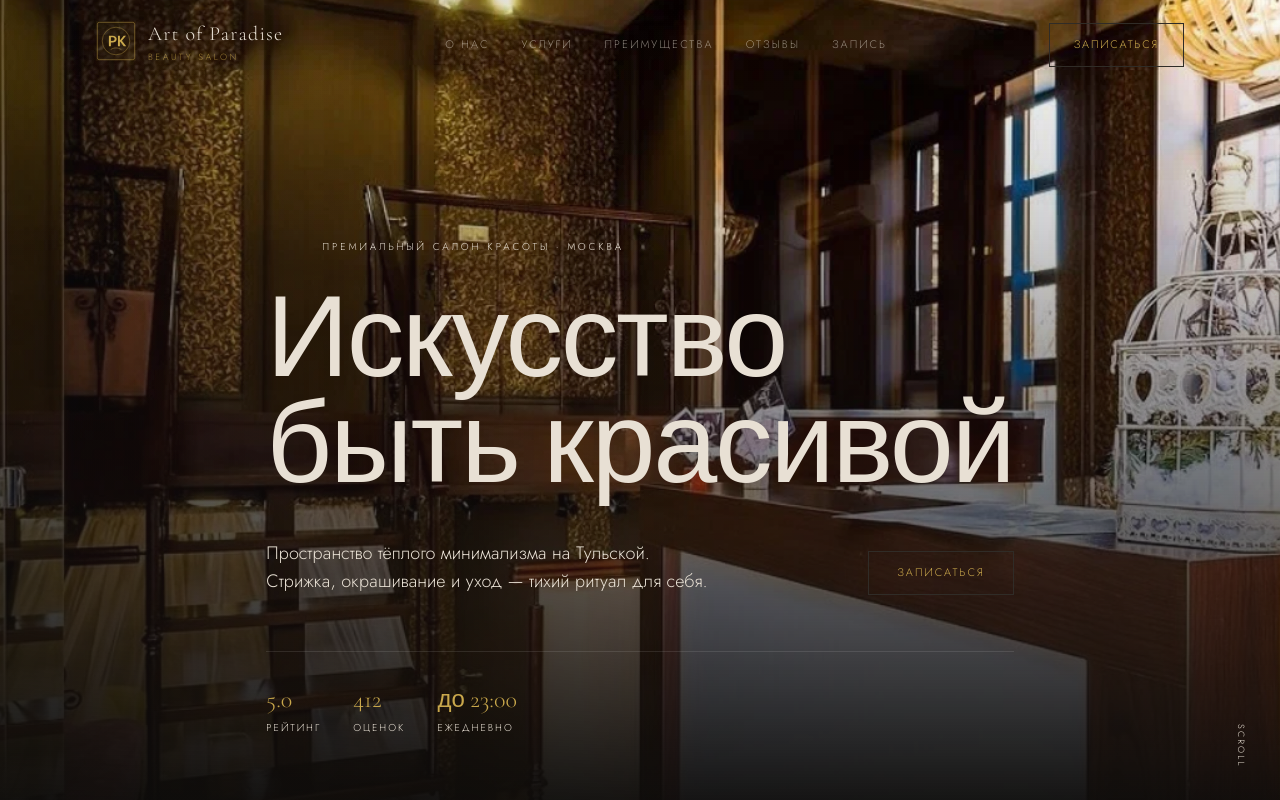
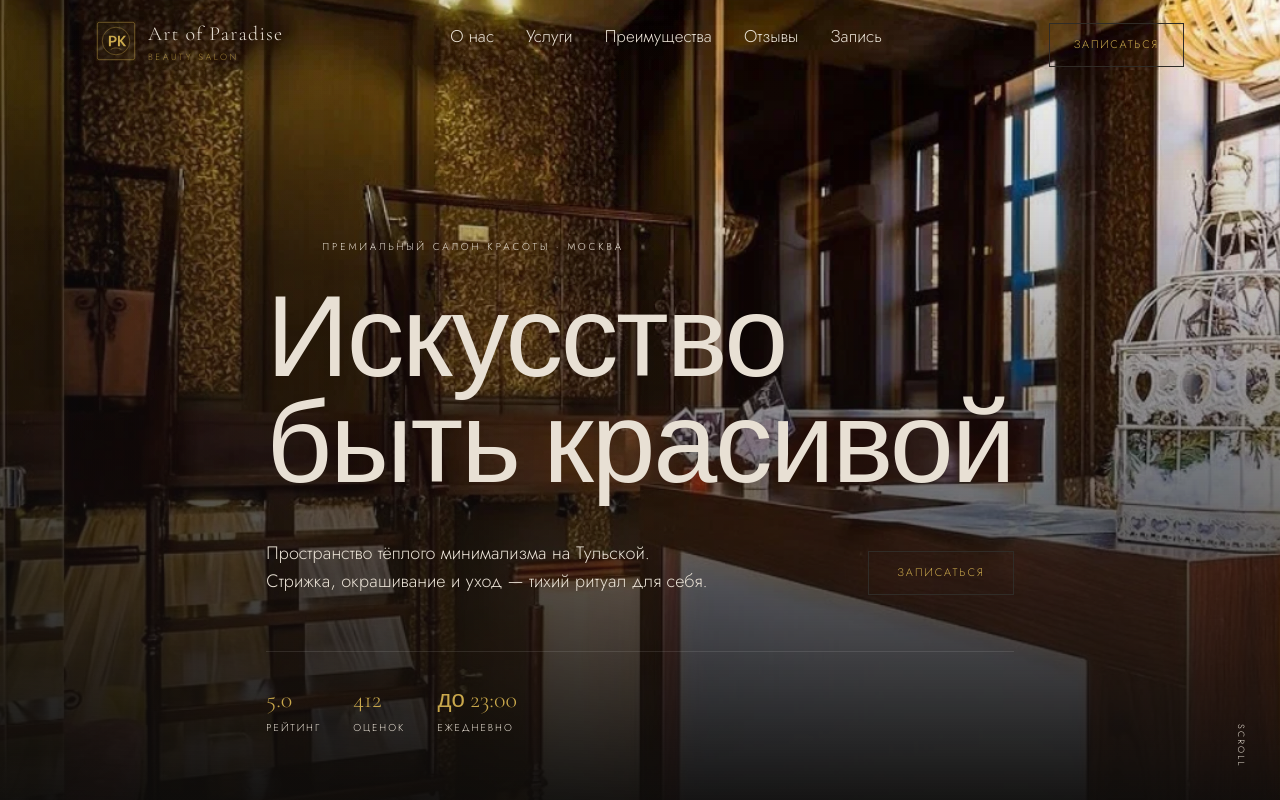
Before and after one commit to obnimaupopovodu-beep/duh_per, a Next.js app: page / in a window 1280 px wide. Shown: the top 800 px of the page. Built offline with nearby package versions, Linux system fonts and the light colour scheme.

Commit message:
feat: navbar text auto-inversion via mix-blend-mode difference

```diff
--- a/components/layout/Navbar.tsx
+++ b/components/layout/Navbar.tsx
@@ -33,8 +33,8 @@ export default function Navbar() {
 
   useEffect(() => {
     if (!isOpen) return;
-    const onKeyDown = (event: KeyboardEvent) => {
-      if (event.key === "Escape") setIsOpen(false);
+    const onKeyDown = (e: KeyboardEvent) => {
+      if (e.key === "Escape") setIsOpen(false);
     };
     window.addEventListener("keydown", onKeyDown);
     return () => window.removeEventListener("keydown", onKeyDown);
@@ -42,25 +42,58 @@ export default function Navbar() {
 
   return (
     <header
-      className={`fixed top-0 inset-x-0 z-50 transition-all duration-500 ${
+      className={`fixed inset-x-0 top-0 z-50 transition-all duration-500 ${
         scrolled
           ? "border-b border-border/60 bg-bg/90 shadow-[0_10px_30px_rgba(0,0,0,0.25)] backdrop-blur-lg"
           : "border-b border-transparent bg-transparent"
       }`}
     >
+      {/*
+        ╔══════════════════════════════════════════════════════════════════════════╗
+        ║  Auto-inversion layer                                       ║
+        ║                                                             ║
+        ║  How it works:                                              ║
+        ║  - A white "inversion mask" div covers the entire header.   ║
+        ║  - mix-blend-mode: difference on the nav content inverts    ║
+        ║    each pixel: white(#fff) on dark bg → stays light,       ║
+        ║    white(#fff) on light bg → inverts to dark.              ║
+        ║  - This happens per-pixel on the GPU — no JS needed.       ║
+        ║  - Works for every letter independently (posimvolno).      ║
+        ║                                                             ║
+        ║  Smoothness: CSS transition on color is not needed —       ║
+        ║  the blend happens continuously as the page scrolls.       ╠══╗
+        ╚═══════════════════════════════════════════════════════════════════════║ ║
+                                                                  ╚═╝
+      */}
       <div className="container-shell flex items-center justify-between gap-4 py-5">
-        <a href="#top" aria-label="Art of Paradise" className="shrink-0">
+        {/* Logo: difference blend so it also inverts on light bg */}
+        <a
+          href="#top"
+          aria-label="Art of Paradise"
+          className="shrink-0"
+          style={{ mixBlendMode: "difference" }}
+        >
           <Logo />
         </a>
 
-        <nav aria-label="Основная навигация" className="hidden items-center gap-8 md:flex">
+        {/* Desktop nav: white text + difference = auto-inverts */}
+        <nav
+          aria-label="Основная навигация"
+          className="hidden items-center gap-8 md:flex"
+          style={{ mixBlendMode: "difference" }}
+        >
           {links.map((link) => (
-            <a key={link.href} href={link.href} className="nav-link">
+            <a
+              key={link.href}
+              href={link.href}
+              className="nav-link-blend"
+            >
               {link.label}
             </a>
           ))}
         </nav>
 
+        {/* CTA button: keep its own styling, no blend on border/bg */}
         <div className="hidden md:block">
           <a
             href="#booking"
```
